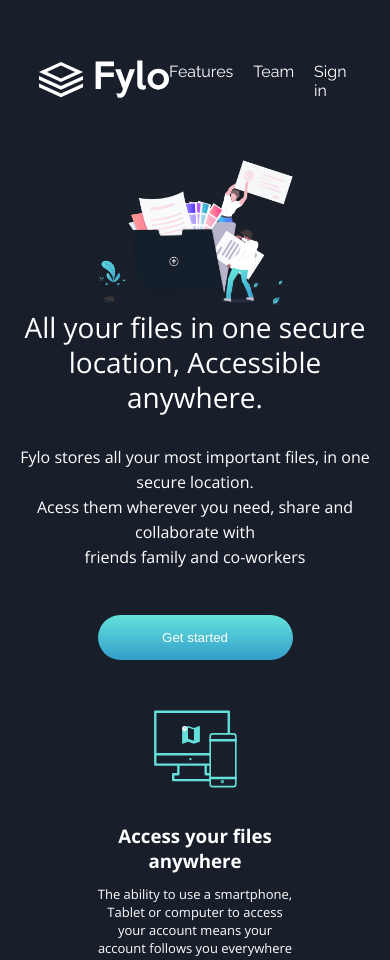
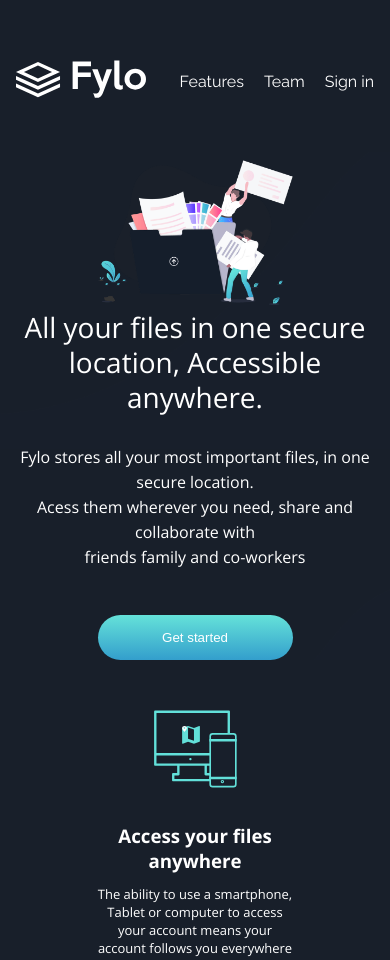
Before and after one commit to fundzdev/fylo-dark-theme, a plain HTML site: page index.html in a window 390 px wide. Shown: the top 960 px of the page. Drawn offline with nearby package versions, Linux system fonts and the light colour scheme.

Commit message:
updated header

```diff
--- a/style.css
+++ b/style.css
@@ -317,7 +317,9 @@
     .header {
         display: flex;
         justify-content: space-between;
-        width: 80%;
+        width: 100%;
+        padding-left: 16px;
+        padding-right: 16px;
         margin: auto;
         padding-top: 60px;
         align-items: center;
```
